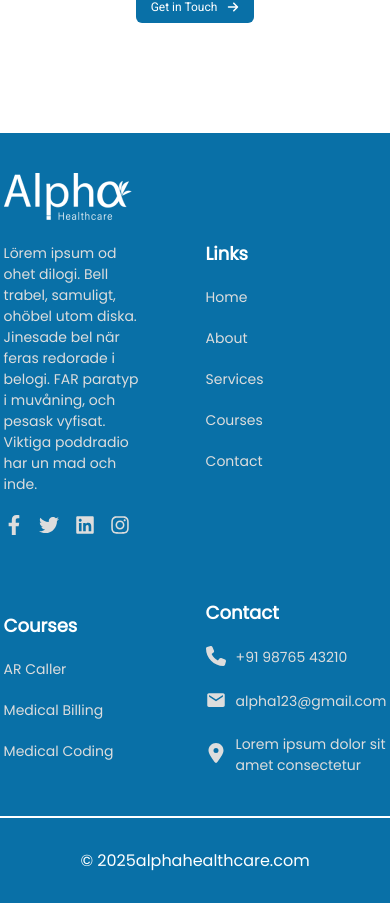
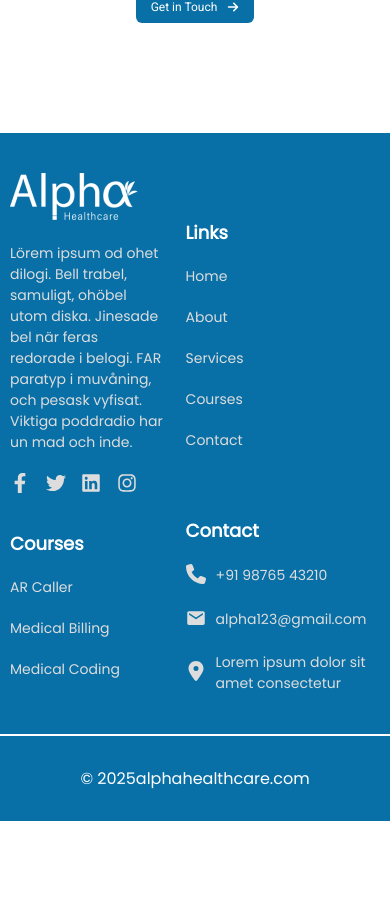
Before and after one commit to vignesh0503/alphawebsite, a React (Vite) app: page / in a window 390 px wide. Shown: the part 5078-5981 px from the top of the page. After the commit the page ends 5899 px from the top, so only its background shows below. Built offline with nearby package versions, Linux system fonts and the light colour scheme.

Commit message:
media query Changes

```diff
--- a/src/App.css
+++ b/src/App.css
@@ -1584,12 +1584,11 @@ select {
   }
 
   .Footer-Content {
-    display: grid;
     grid-template-columns: auto auto;
-    gap: 60px;
-    justify-content: center;
-    align-items: center;
-    padding: 40px 20px;
+    gap: 20px;
+    justify-content: center;
+    align-items: center;
+    padding: 40px 10px;
   }
 
   .Footer-logo {
```
